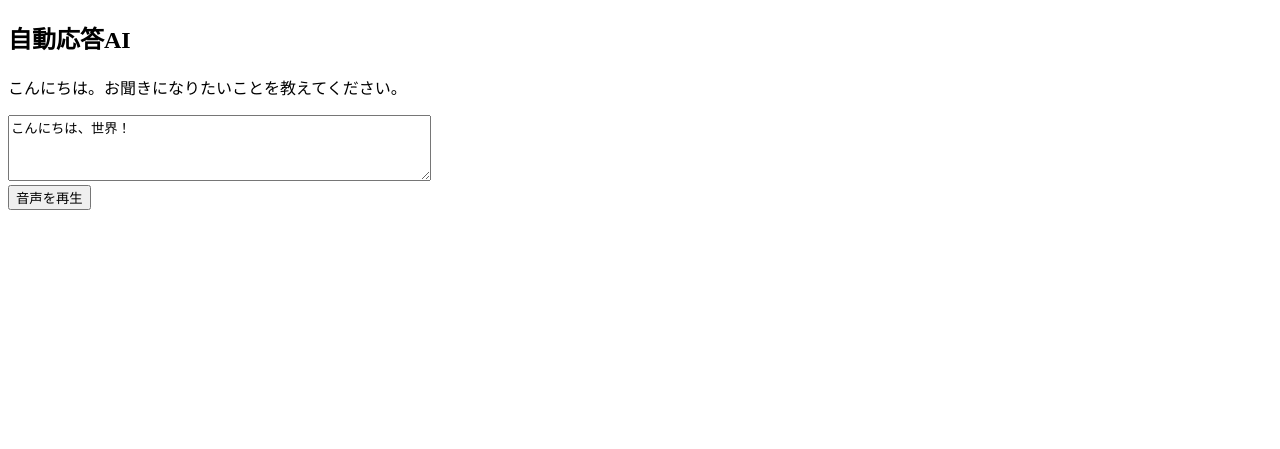
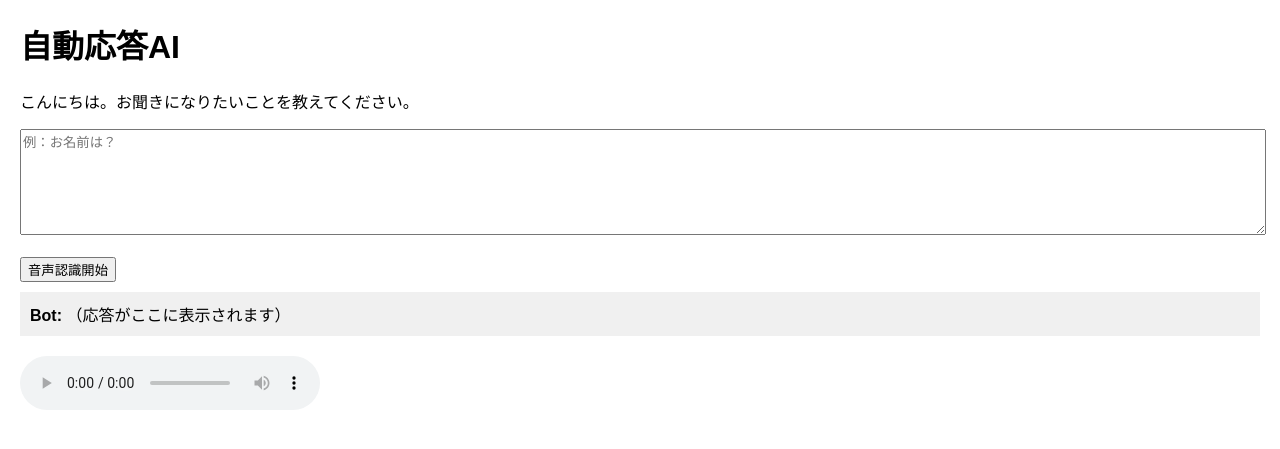
Before and after one commit to MitsunoriFukuchi692/flask-chatbot4, a Flask app: page / in a window 1280 px wide. Shown: the top 449 px of the page. Run offline with Flask 3, Linux system fonts and the light colour scheme; parts of the project's set-up code (start-up, migrations or seed data) failed here and were passed over.

Commit message:
Fix: index.html to show ChatGPT response and play audio

```diff
--- a/templates/index.html
+++ b/templates/index.html
@@ -2,41 +2,45 @@
 <html lang="ja">
 <head>
     <meta charset="UTF-8">
-    <title>音声合成テスト</title>
+    <title>自動応答AI</title>
+    <style>
+        body { font-family: sans-serif; margin: 20px; }
+        textarea { width: 100%; height: 100px; }
+        .response { margin-top: 10px; padding: 10px; background-color: #f0f0f0; }
+    </style>
 </head>
 <body>
-    <h2>自動応答AI</h2>
+    <h1>自動応答AI</h1>
     <p>こんにちは。お聞きになりたいことを教えてください。</p>
 
-    <div>
-        <textarea id="userText" rows="4" cols="50">こんにちは、世界！</textarea><br>
-        <button onclick="sendText()">音声を再生</button>
+    <textarea id="userText" placeholder="例：お名前は？"></textarea><br><br>
+    <button onclick="sendText()">音声認識開始</button>
+
+    <div class="response">
+        <strong>Bot:</strong> <span id="botResponse">（応答がここに表示されます）</span>
     </div>
 
-    <div id="responseArea" style="margin-top: 1em;"></div>
-    <audio id="audioPlayer" controls style="display:none; margin-top: 1em;"></audio>
+    <audio id="audioPlayer" controls style="margin-top: 20px;"></audio>
 
     <script>
-        function sendText() {
+        async function sendText() {
             const userText = document.getElementById("userText").value;
-            fetch("/chat", {
+
+            const response = await fetch("/chat", {
                 method: "POST",
                 headers: {
                     "Content-Type": "application/json"
                 },
                 body: JSON.stringify({ text: userText })
-            })
-            .then(response => response.json())
-            .then(data => {
-                document.getElementById("responseArea").innerText = "Bot: " + data.response_text;
-                const audioPlayer = document.getElementById("audioPlayer");
-                audioPlayer.src = "/static/output.mp3";
-                audioPlayer.style.display = "block";
-                audioPlayer.play();
-            })
-            .catch(error => {
-                console.error("エラー:", error);
             });
+
+            if (response.ok) {
+                const data = await response.json();
+                document.getElementById("botResponse").innerText = data.response_text;
+                document.getElementById("audioPlayer").src = "/static/output.mp3";
+            } else {
+                document.getElementById("botResponse").innerText = "エラーが発生しました。";
+            }
         }
     </script>
 </body>
```
